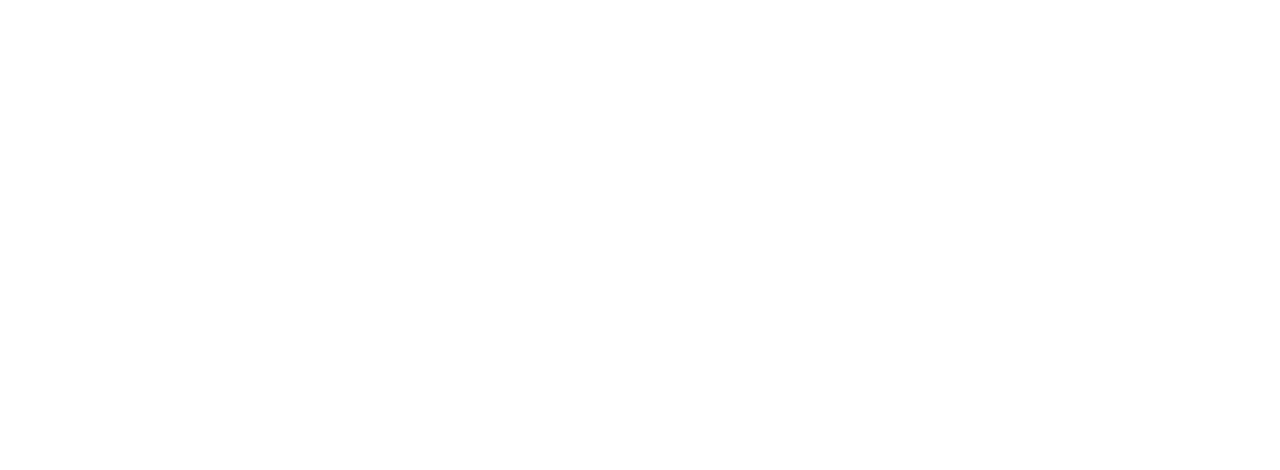
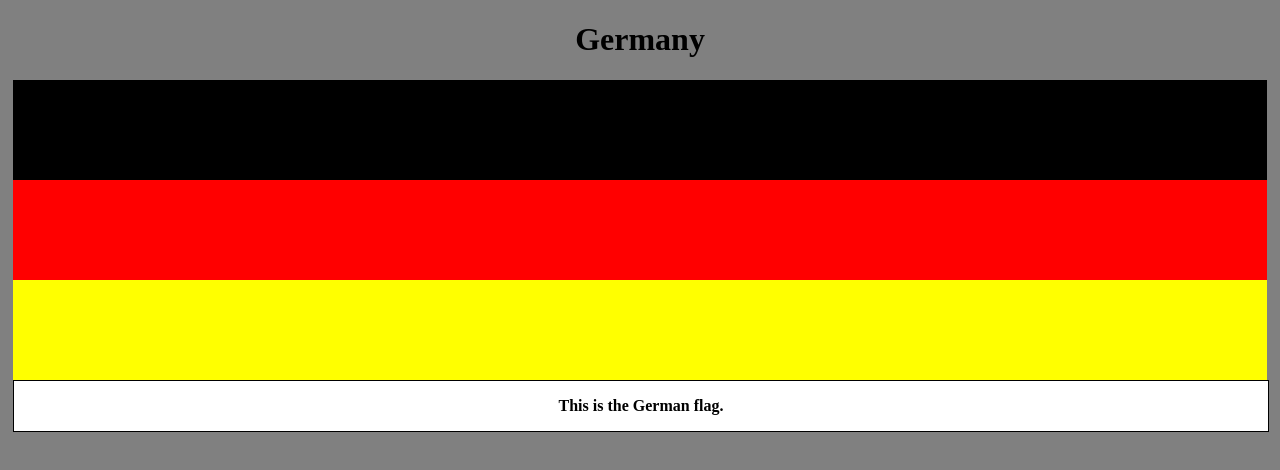
Before and after one commit to osbornen16/csscheckup, a plain HTML site: page index.html in a window 1280 px wide. Drawn offline with Linux system fonts and the light colour scheme.

Commit message:
css projectfinal

```diff
--- a/index.css
+++ b/index.css
@@ -1,3 +1,41 @@
 .wrapper{
-    margin= 5px;
+    margin: 5px;
 }
+
+h1{
+    text-align: center;
+}
+
+body{
+    background-color: grey;
+}
+
+#margin-experiment1{
+    height:100px;
+    background: black;
+        border: none;
+        margin:0px 0px 0px 0px;
+}
+
+#margin-experiment2{
+    height:100px;
+    background: red;
+        border:none;
+        margin:0px 0px 0px 0px;
+}
+
+#margin-experiment3{
+    height:100px;
+    background: yellow;
+        border:none;
+        margin:0px 0px 0px 0px;
+}
+
+.box-text{
+    height: 100%;
+    width: 100%;
+    background-color: white;
+    text-align: center;
+    font-weight: bold;
+    border: 1px solid black;
+}
--- a/index.html
+++ b/index.html
@@ -6,7 +6,15 @@
 </head>
 <body>
     <div class="wrapper">
-
+        <h1>Germany</h1>
+        <div class="margin-padding">
+            <p id="margin-experiment1"></p>
+            <p id="margin-experiment2"></p>
+            <p id="margin-experiment3"></p>
+        </div>
+        <div class="box-text">
+            <p>This is the German flag.</p>
+        </div>
     </div>
 </body>
 </html>
```
